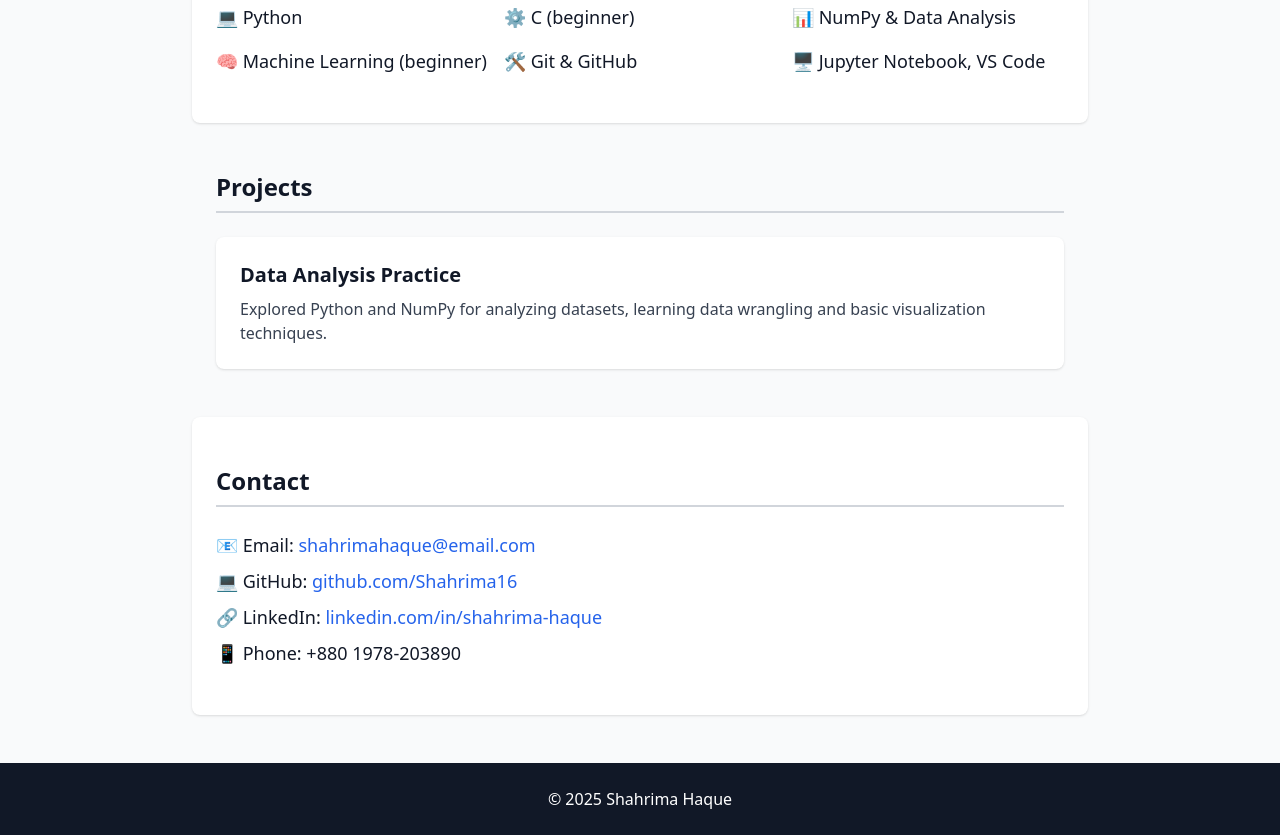
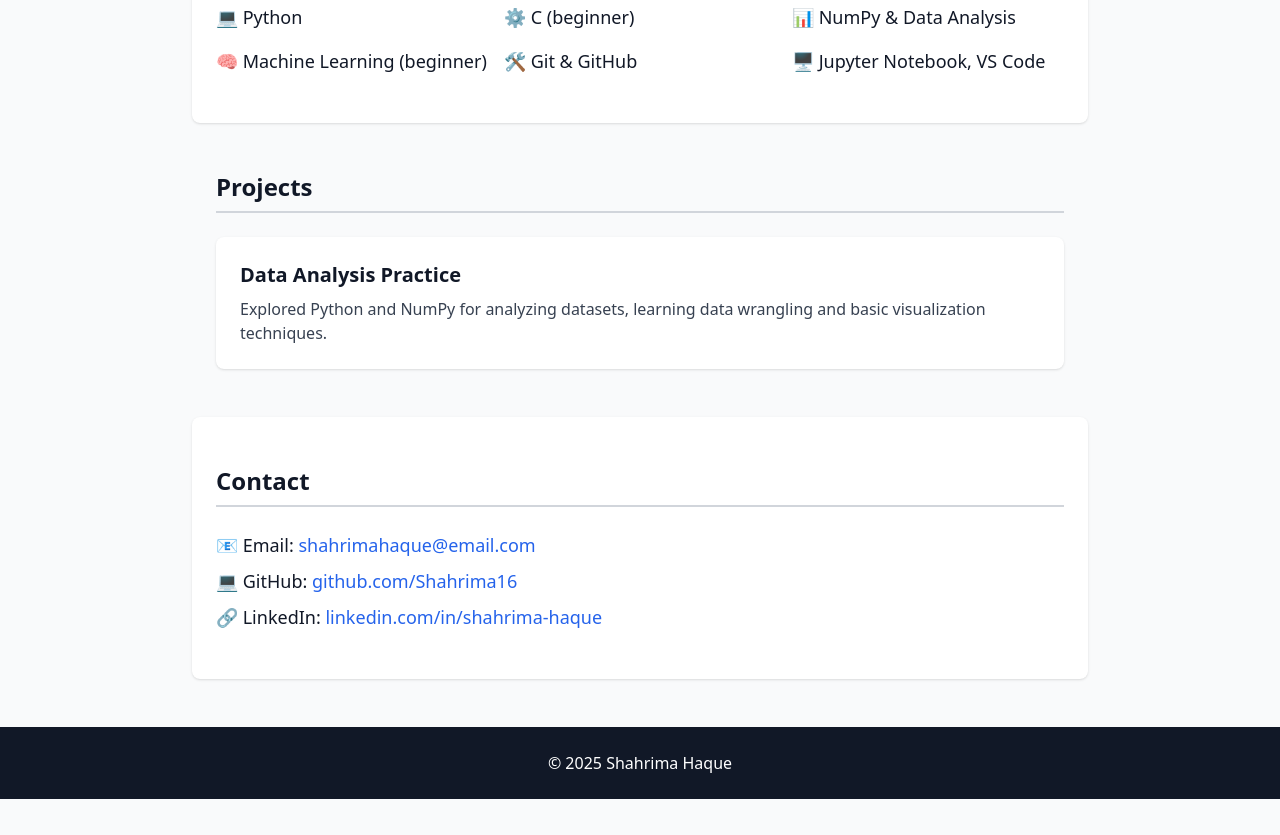
Before and after one commit to Shahrima16/Shahrima16.github.io, a plain HTML site: page index.html in a window 1280 px wide. Shown: the part 517-1352 px from the top of the page. After the commit the page ends 1316 px from the top, so only its background shows below. Drawn offline with nearby package versions, Linux system fonts and the light colour scheme.

Commit message:
Update index.html

```diff
--- a/index.html
+++ b/index.html
@@ -57,7 +57,7 @@
       <li>📧 Email: <a href="mailto:shahrimahaque@email.com" class="text-blue-600 hover:underline">shahrimahaque@email.com</a></li>
       <li>💻 GitHub: <a href="https://github.com/Shahrima16" target="_blank" class="text-blue-600 hover:underline">github.com/Shahrima16</a></li>
       <li>🔗 LinkedIn: <a href="https://www.linkedin.com/in/shahrima-haque-0a015b37b/" target="_blank" class="text-blue-600 hover:underline">linkedin.com/in/shahrima-haque</a></li>
-      <li>📱 Phone: +880 1978-203890</li>
+
     </ul>
   </section>
 
```
